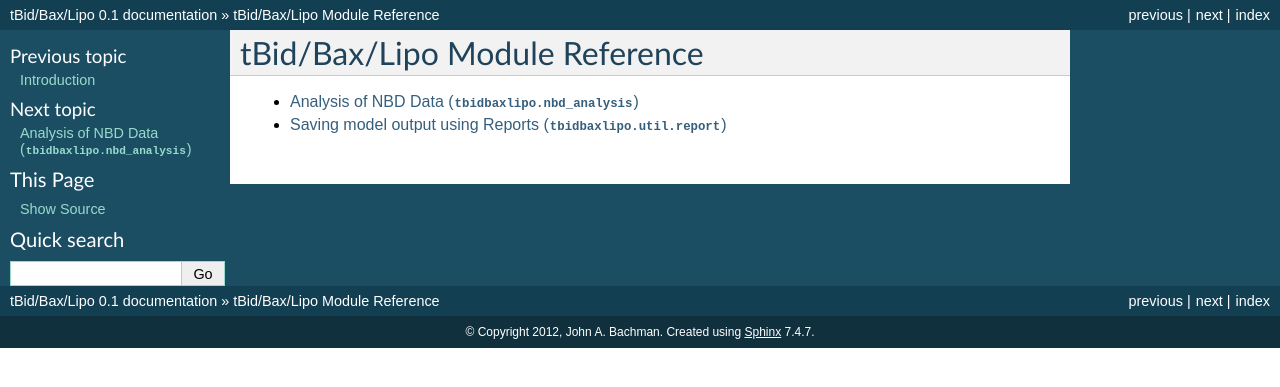
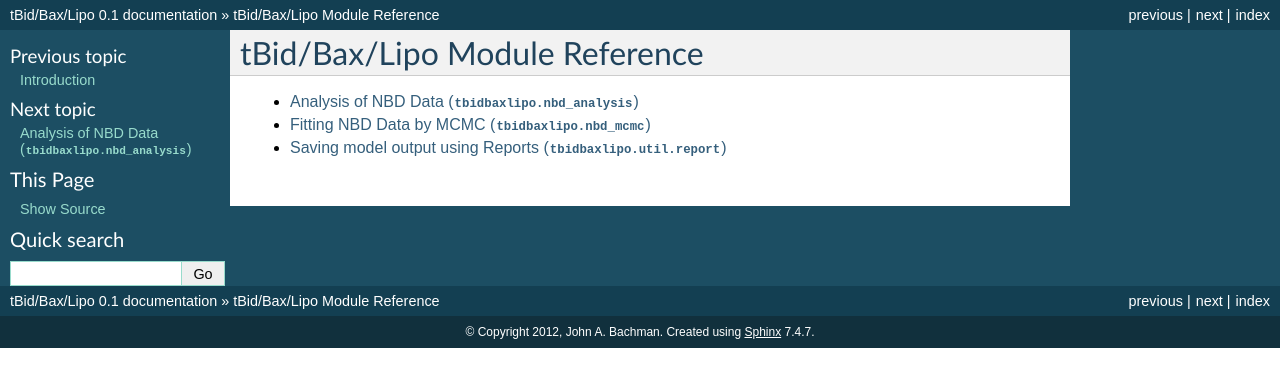
Before and after one commit to johnbachman/tBidBaxLipo, a Sphinx documentation site: the page built from doc/modules/index.rst, in a window 1280 px wide. Shown: the top 387 px of the page. Built offline with Sphinx 7.4.7, drawn with Linux system fonts in a browser that asks for light colours; formulas are drawn with MathJax 3.

Commit message:
Added documentation files for nbd_mcmc

```diff
--- a/doc/modules/index.rst
+++ b/doc/modules/index.rst
@@ -5,4 +5,5 @@ tBid/Bax/Lipo Module Reference
    :maxdepth: 2
 
    nbd_analysis.rst
+   nbd_mcmc.rst
    report.rst
--- /dev/null
+++ b/doc/modules/nbd_mcmc.rst
@@ -0,0 +1,5 @@
+Fitting NBD Data by MCMC (:py:mod:`tbidbaxlipo.nbd_mcmc`)
+=========================================================
+
+.. automodule:: tbidbaxlipo.nbd_mcmc
+    :members:
```
